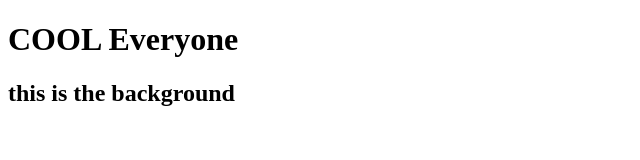
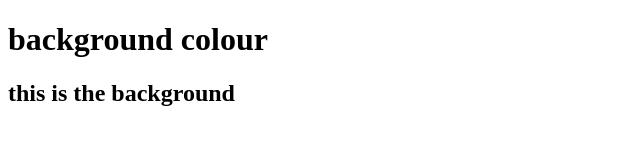
Before and after one commit to bartcan/background-generator-, a plain HTML site: page index.html in a window 1280 px wide. Shown: the whole page, without its empty margins (0-640 px from the left). Drawn offline with Linux system fonts and the light colour scheme.

Commit message:
reverting back to old title

```diff
--- a/index.html
+++ b/index.html
@@ -8,7 +8,7 @@
 </head>
 
 <body>
-<h1>  COOL Everyone </h1>
+<h1>  background colour </h1>
 <h2> this is the background</h2>
 
 
```
